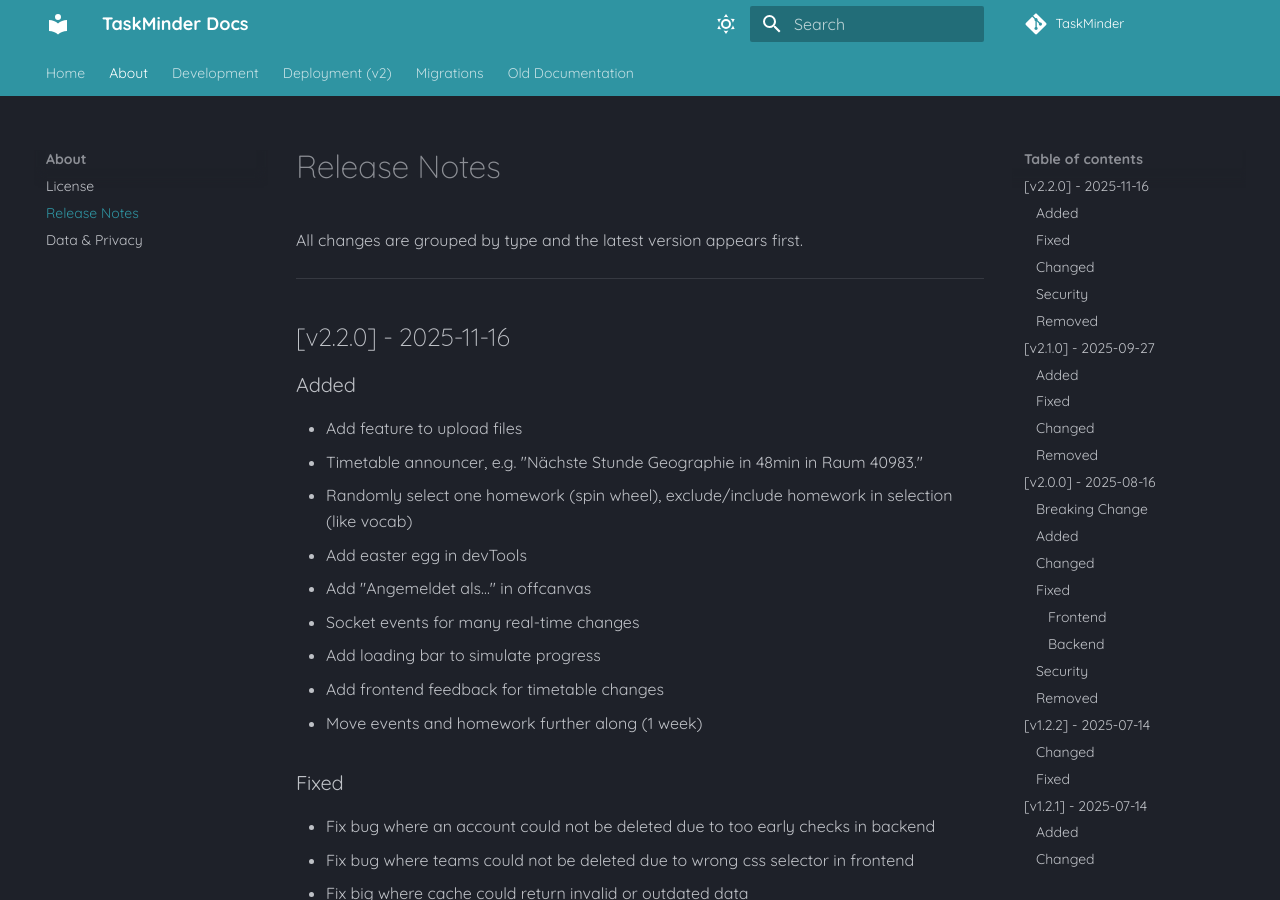
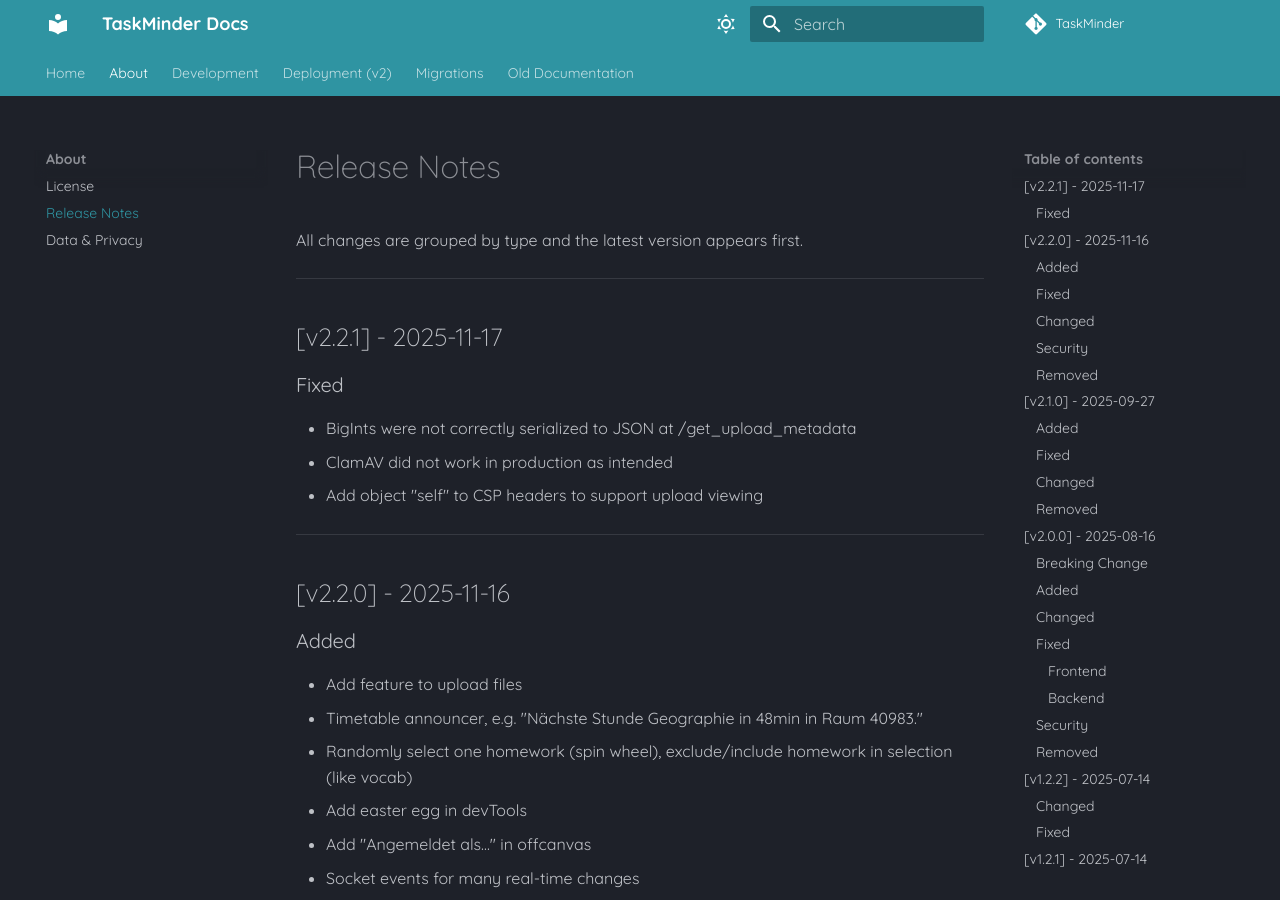
Before and after one commit to Codylon-Studios/TaskMinder, an MkDocs documentation site: the page built from docs/src/release-notes.md, in a window 1280 px wide and 900 px high. Built offline with MkDocs 1.6.1 and Material for MkDocs 9.7.7, drawn with Linux system fonts in a browser that asks for light colours; some web fonts are replaced; comment, search, counter and statistics services are not loaded.

Commit message:
add release notes

```diff
--- a/docs/src/data-processing.md
+++ b/docs/src/data-processing.md
@@ -302,7 +302,7 @@ To maintain and improve our service quality, we collect certain telemetry data,
 ---
 
 - **Document Version:** 2.1
-- **Stable Version Alignment:** v2.2.0
-- **Last Updated:** November 8th, 2025
+- **Stable Version Alignment:** v2.2.1
+- **Last Updated:** November 16th, 2025
 - **Next Scheduled Review:** Quarterly – December 10, 2025
 - **Technical Contact:** [info@taskminder.de](mailto:info@taskminder.de)
--- a/docs/src/release-notes.md
+++ b/docs/src/release-notes.md
@@ -1,6 +1,15 @@
 # Release Notes
 
 All changes are grouped by type and the latest version appears first.
+
+---
+
+## \[v2.2.1] - 2025-11-17
+
+### Fixed
+* BigInts were not correctly serialized to JSON at /get_upload_metadata
+* ClamAV did not work in production as intended
+* Add object "self" to CSP headers to support upload viewing
 
 ---
 
```
